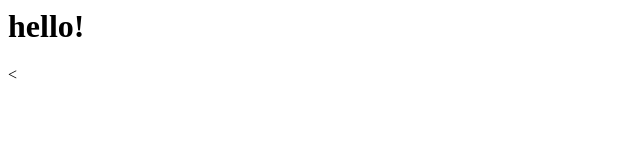
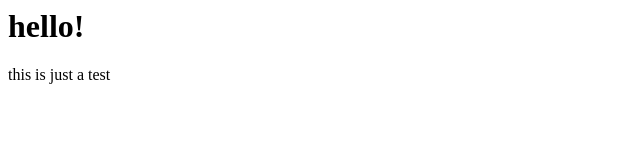
Before and after one commit to aliuzzi/WebDesign, a plain HTML site: page project/index.html in a window 1280 px wide. Shown: the full height of the page, 0-640 px from the left. Drawn offline with Linux system fonts and the light colour scheme.

Commit message:
Update index.html

```diff
--- a/project/index.html
+++ b/project/index.html
@@ -1,4 +1,4 @@
 <h1>hello!</h1>
-<<body>
-
+<body>
+  <p> this is just a test </p>
 </body>
```
